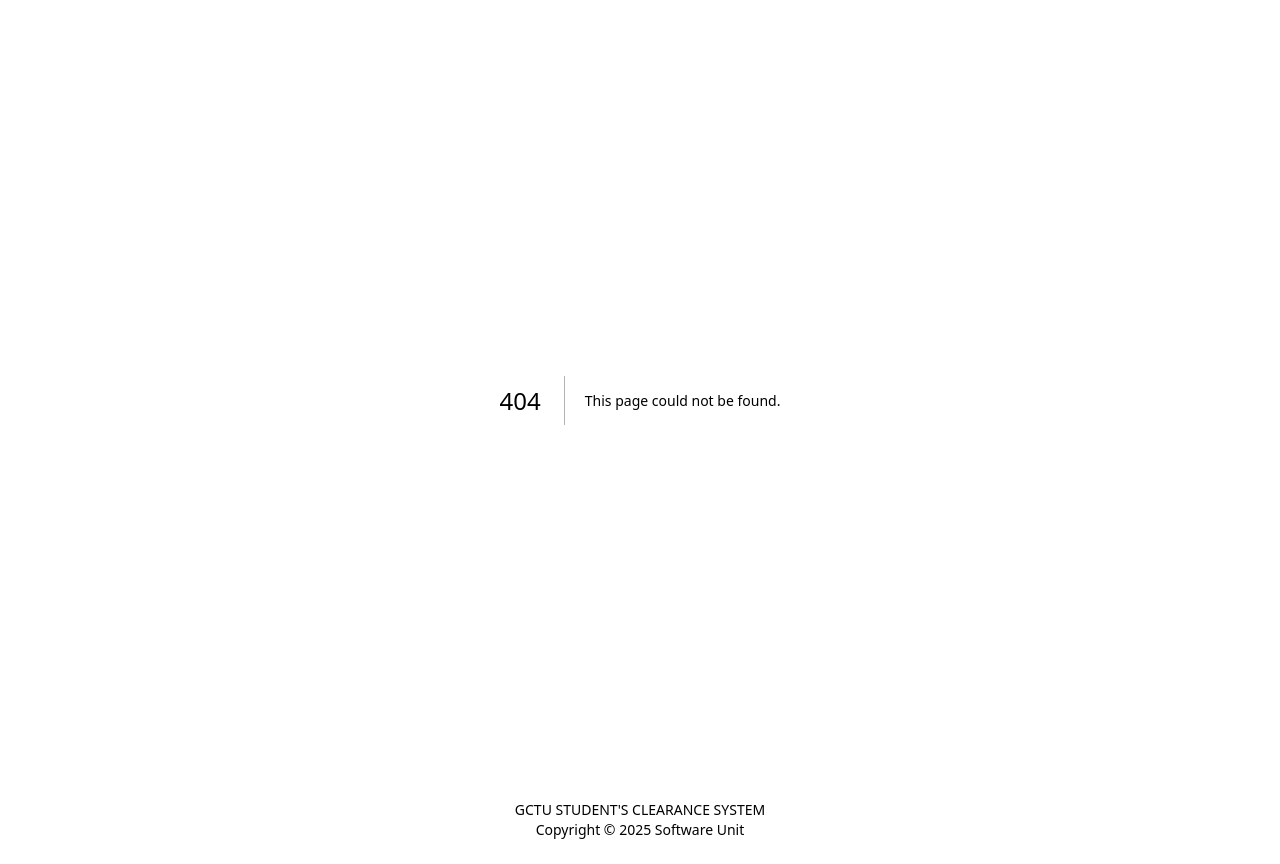
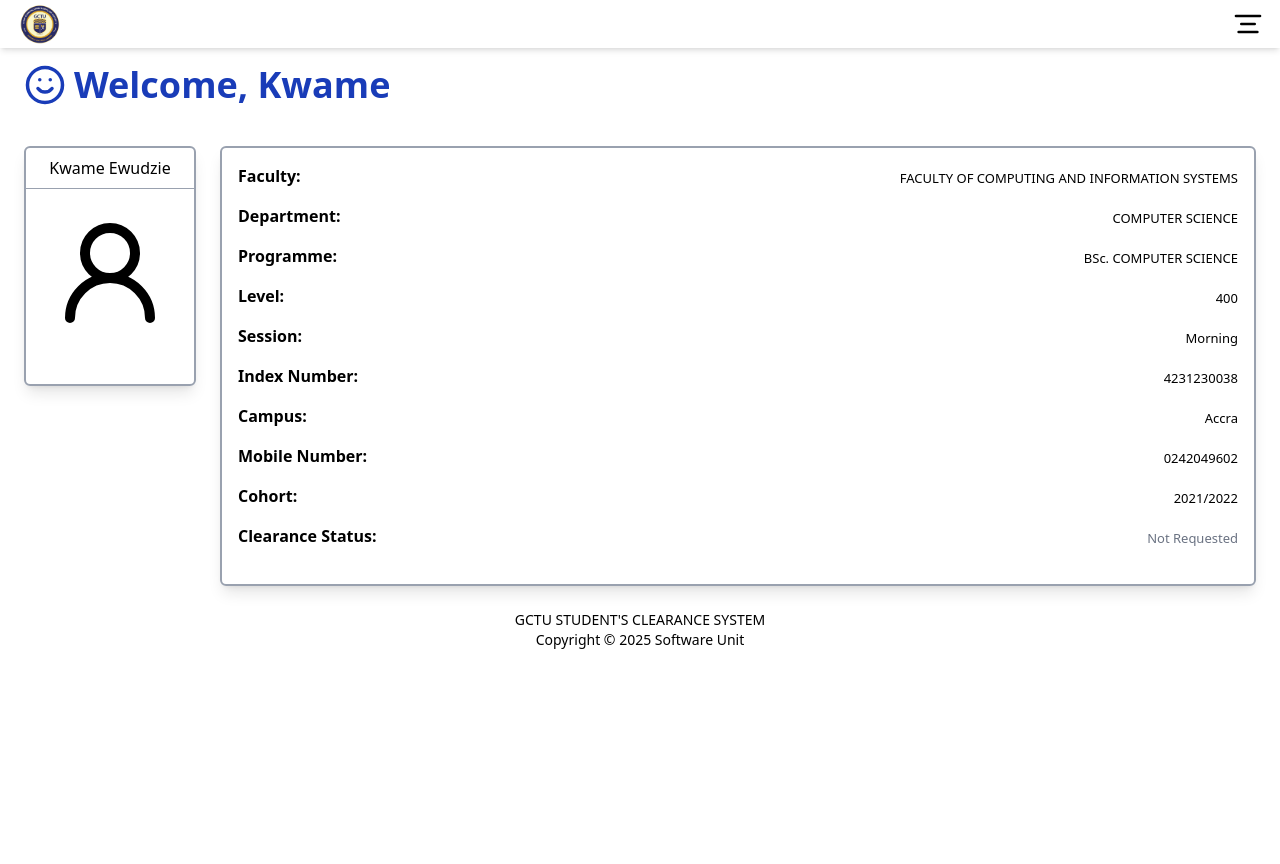
Before and after one commit to ray-pasino/University-Clearance-System, a Next.js app: page /student-profile in a window 1280 px wide. Before the commit this address had no page. Before the commit the page ends 840 px from the top, so only its background shows below. Built offline with nearby package versions, Linux system fonts and the light colour scheme.

Commit message:
student profile page

```diff
--- /dev/null
+++ b/app/components/DashNavbar.tsx
@@ -0,0 +1,44 @@
+'use client'
+import React,{useState} from "react";
+import Image from "next/image";
+import { AlignCenter } from "lucide-react";
+import Link from "next/link";
+
+interface Props {
+    openSlider:boolean;
+    setOpenSlider: (value:boolean)=> void;
+}
+
+const DashNavbar = ({openSlider, setOpenSlider}: Props) => {
+
+
+    const handleOpenSlider =  ()=> {
+     setOpenSlider(!openSlider)
+    }
+  return (
+    <div className="fixed w-screen bg-white top-0">
+      <div className="shadow-md">
+        <div className="mx-4 flex items-center justify-between">
+          {/* GCTU logo */}
+          <Link href='/'>
+          <Image
+            src="/logo.png"
+            alt="GCTU Logo"
+            width={500}
+            height={500}
+            className="w-12 cursor-pointer"
+          />
+          </Link>
+
+
+
+
+          {/* menu icon */}
+          <AlignCenter size={32} className="cursor-pointer" onClick={handleOpenSlider}/>
+        </div>
+      </div>
+    </div>
+  );
+};
+
+export default DashNavbar;
--- /dev/null
+++ b/app/components/Slider.tsx
@@ -0,0 +1,87 @@
+import React from "react";
+import Image from "next/image";
+import {
+  X,
+  FilePlus,
+  FileSearch,
+  FileX,
+  ShieldCheck,
+  LogOut,
+} from "lucide-react";
+import { Montserrat } from "next/font/google";
+
+const montserrat = Montserrat({ subsets: ["latin"], weight: ["400", "600"] });
+
+interface Props {
+  open: boolean;
+  setOpen: (value: boolean) => void;
+}
+
+const Slider = ({ open, setOpen }: Props) => {
+
+  return (
+    <>
+      <div className={`gradient fixed z-10 w-screen h-full bg-[#00000090] top-0 left-0 right-0 transition-transform duration-300 ease-in-out ${!open ? 'hidden' : ''}`}  onClick={() => setOpen(false)}></div>
+      <div className={`h-screen bg-white w-[70%] sm:w-[40%] md:w-[30%] lg:w-[20%] 2xl:w-[10%] fixed z-20 top-0 left-0 transition-transform duration-300 ease-in-out ${open ? 'translate-x-0' : '-translate-x-full'}`}>
+        <div
+          className={`slider-container mx-2 ${montserrat.className} h-full flex flex-col top-0 left-0 overflow-hidden`}
+        >
+          {/* slider head  */}
+          <div className="flex justify-between items-center border-b-2 border-gray-200">
+            {/* logo */}
+            <Image
+              src="/logo.png"
+              alt="GCTU Logo"
+              width={500}
+              height={500}
+              className="w-10 cursor-pointer"
+            />
+            {/* close button  */}
+            <X size={25} color="#666" className="cursor-pointer" onClick={() => setOpen(false)}/>
+          </div>
+
+          {/* slider body  */}
+          <div className="mt-4 ml-2 flex-1">
+            {/* title */}
+            <h4 className="text-sm text-gray-600">MENU</h4>
+
+            <ul className="mt-12 space-y-10 text-[12px] font-thin">
+              <li className="cursor-pointer flex items-center space-x-4">
+                <FilePlus size={18} />
+                <span className="font-semibold">Request Clearance</span>
+              </li>
+              <li className="cursor-pointer flex items-center space-x-4">
+                <FileSearch size={18} />
+                <span className="font-semibold">View Clearance</span>
+              </li>
+              <li className="cursor-pointer flex items-center space-x-4">
+                <FileX size={18} />
+                <span className="font-semibold">Cancel Clearance</span>
+              </li>
+            </ul>
+          </div>
+          {/* slider body */}
+
+          {/* account settings */}
+          <ul className="ml-2 mb-28 space-y-6 text-[12px] font-thin">
+            {/* title */}
+            <h4 className="text-sm text-gray-600 mb-8">SETTINGS</h4>
+            {/* title */}
+
+            <li className="cursor-pointer flex items-center space-x-4">
+              <ShieldCheck size={18} />
+              <span className="font-semibold">Change Password</span>
+            </li>
+            <li className="cursor-pointer flex items-center space-x-4">
+              <LogOut size={18} />
+              <span className="font-semibold">Logout</span>
+            </li>
+          </ul>
+          {/* account settings */}
+        </div>
+      </div>
+    </>
+  );
+};
+
+export default Slider;
--- a/app/layout.tsx
+++ b/app/layout.tsx
@@ -1,5 +1,5 @@
 import type { Metadata } from "next";
-import { Poppins } from "next/font/google";
+import { Poppins} from "next/font/google";
 import "./globals.css";
 import Footer from "./components/Footer";
 
--- /dev/null
+++ b/app/student-profile/page.tsx
@@ -0,0 +1,59 @@
+"use client";
+import React, { useState } from "react";
+import DashNavbar from "../components/DashNavbar";
+import Slider from "../components/Slider";
+import { Smile, UserRound } from "lucide-react";
+
+const page = () => {
+  // state for slider
+  const [openSlider, setOpenSlider] = useState<boolean>(false);
+
+  return (
+    <div>
+      <DashNavbar openSlider={openSlider} setOpenSlider={setOpenSlider} />
+      <Slider open={openSlider} setOpen={setOpenSlider} />
+
+      <div className="main mx-6 mt-16">
+        <h2 className="text-blue-800 mt-2 font-semibold flex text-xl items-center space-x-2 lg:mb-4">
+          <Smile className="lg:hidden"/>
+          <Smile size={42} className="hidden lg:flex"/>
+          <span className="lg:text-4xl">Welcome, Kwame</span>
+        </h2>
+
+        {/* student info section */}
+        <div className="info-container flex flex-col lg:flex-row lg:space-x-6">
+
+          <div className="info lg:h-[30vh] flex flex-col border-2 border-gray-400 mt-6 rounded-md shadow-lg">
+            <div className="identity border-b-1 border-gray-400">
+              <div className="head text-center p-2">Kwame Ewudzie</div>
+            </div>
+            <div className="picture flex justify-center p-6">
+              <UserRound size={120} />
+            </div>
+          </div>
+
+          <div className="p-4 lg:h-[55vh] lg:flex-1 mb-6 info2 border-2 border-gray-400 mt-6 rounded-md shadow-lg">
+            <ul className="space-y-4">
+                <li className="flex items-end justify-between "><span className="font-semibold">Faculty:</span> <span className="font-thin float-end text-[13px]">FACULTY OF COMPUTING AND INFORMATION SYSTEMS</span></li>
+                <li className="flex items-end justify-between "><span className="font-semibold">Department:</span> <span className=" font-thin float-end text-[13px]">COMPUTER SCIENCE</span></li>
+                <li className="flex items-end justify-between "><span className="font-semibold">Programme:</span> <span className=" font-thin float-end text-[13px]">BSc. COMPUTER SCIENCE</span></li>
+                <li className="flex items-end justify-between "><span className="font-semibold">Level:</span> <span className=" font-thin float-end text-[13px]">400</span></li>
+                <li className="flex items-end justify-between "><span className="font-semibold">Session:</span> <span className=" font-thin float-end text-[13px]">Morning</span></li>
+                <li className="flex items-end justify-between "><span className="font-semibold">Index Number:</span> <span className=" font-thin float-end text-[13px]">4231230038</span></li>
+                <li className="flex items-end justify-between "><span className="font-semibold">Campus:</span> <span className=" font-thin float-end text-[13px]">Accra</span></li>
+                <li className="flex items-end justify-between "><span className="font-semibold">Mobile Number:</span> <span className=" font-thin float-end text-[13px]">0242049602</span></li>
+                <li className="flex items-end justify-between "><span className="font-semibold">Cohort:</span> <span className=" font-thin float-end text-[13px]">2021/2022</span></li>
+                <li className="flex items-end justify-between "><span className="font-semibold">Clearance Status:</span> <span className="text-gray-500 font-thin float-end text-[13px]">Not Requested</span></li>
+            </ul>
+          </div>
+
+        </div>
+
+
+
+      </div>
+    </div>
+  );
+};
+
+export default page;
--- /dev/null
+++ b/lib/data.ts
@@ -0,0 +1,31 @@
+export interface studentInfo {
+    faculty:string;
+    department:string;
+    programme:string;
+    level:number;
+    session:string;
+    indexnumber:number;
+    campus:string;
+    mobilenumber:string;
+    cohort:number;
+    name:string;
+    clearancestatus:string;
+    image?:string;
+}
+
+export const StudentData:studentInfo[] = [
+
+    {
+      faculty:"FACULTY OF COMPUTING AND INFORMATION SYSTEMS",
+      department:"COMPUTER SCIENCE",
+      programme:"BSc. COMPUTER SCIENCE",
+      level:400,
+      session:"Morning",
+      indexnumber:4231230038,
+      campus:"Accra",
+      mobilenumber:"0242049602",
+      cohort:2021/2022,
+      name:"Kwame Ewudzie",
+      clearancestatus:"Not Requested"
+    }
+]
```
Also changed, not shown: 1 other file (tests, documents, lock files or other folders).
